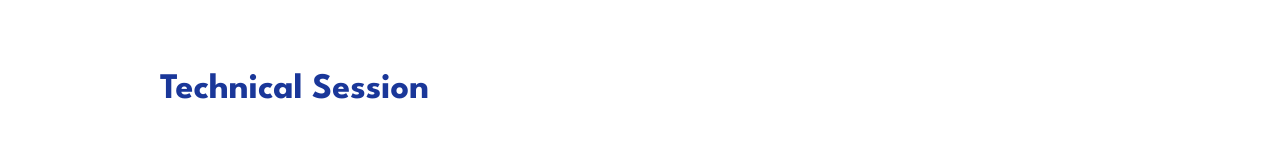
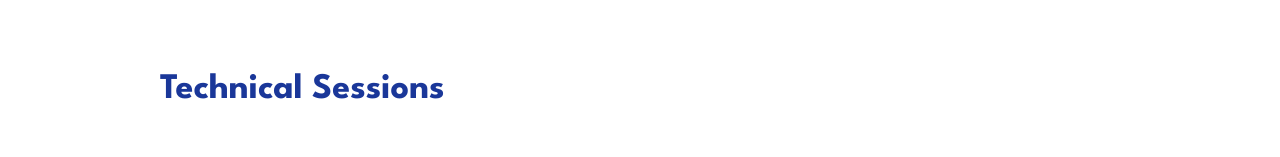
Before and after one commit to Edema-wxd/ican-frontend, a Next.js app: page /technical in a window 1280 px wide. Shown: the part 638-795 px from the top of the page. Built offline with nearby package versions, Linux system fonts and the light colour scheme; a web font is replaced by a local one.

Commit message:
Update TechnicalSect.jsx

```diff
--- a/src/components/pubntech/TechnicalSect.jsx
+++ b/src/components/pubntech/TechnicalSect.jsx
@@ -10,7 +10,7 @@ function TechnicalSect() {
   return (
     <div className=" p-4  sm:p-20 lg:px-40 w-full flex flex-col gap-12 justify-start items-start ">
     <h3 className="text-primary text-3xl sm:text-4xl font-bold font-mono ">
-Technical Session    </h3>
+Technical Sessions    </h3>
     <section
       className="grid grid-cols-1 lg:grid-cols-2 gap-8"
       aria-label="Downloadable Contents"
```
